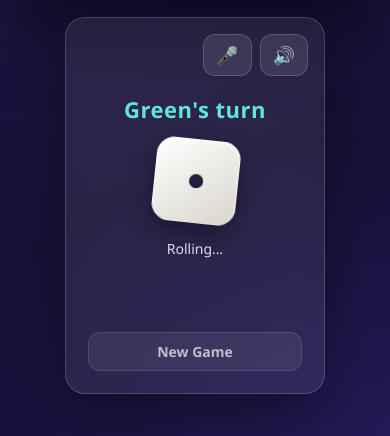
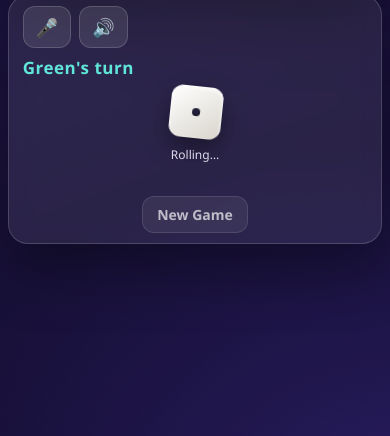
Before and after one commit to bikramkumar080/LudoGame, a website with bundled scripts: page index.html in a window 390 px wide. Both pictures are taken after a click on the button "Start Game". Shown: the part 405-841 px from the top of the page. Built offline with nearby package versions, Linux system fonts and the light colour scheme.

Commit message:
Add phone breakpoint: smaller dice + compact HUD to avoid page scroll

```diff
--- a/styles.css
+++ b/styles.css
@@ -282,3 +282,26 @@ html, body {
 @media (prefers-reduced-motion: reduce) {
   * { animation-duration: 0.001ms !important; transition-duration: 0.001ms !important; }
 }
+
+/* Phones (portrait): keep everything on one screen — no page scroll. */
+@media (max-width: 640px) {
+  .app { gap: 8px; padding: 8px; justify-content: flex-start; }
+  .board { width: min(96vw, 54vh); }
+  .hud {
+    width: min(96vw, 480px);
+    padding: 10px 14px;
+    gap: 8px;
+    flex-direction: row;
+    flex-wrap: wrap;
+    align-items: center;
+    justify-content: center;
+  }
+  .hud-top { order: -1; width: 100%; margin: 0; }
+  .turn-info { font-size: 17px; min-height: 20px; width: 100%; }
+  .die { width: 52px; height: 52px; padding: 8px; gap: 3px; border-radius: 12px; }
+  .pip { width: 8px; height: 8px; }
+  .roll-btn { width: auto; padding: 9px 18px; }
+  .message { font-size: 12px; min-height: 0; width: 100%; }
+  .voice-hint { width: 100%; }
+  .newgame-btn { width: auto; margin-top: 0; padding: 8px 14px; }
+}
```
